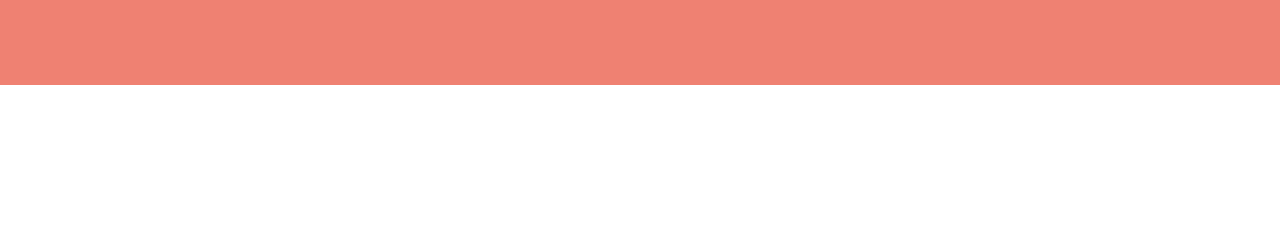
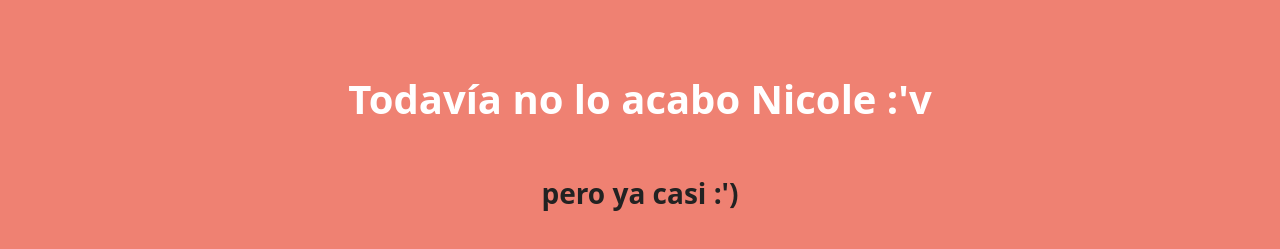
Before and after one commit to RodrigoSBautista/Project1, a plain HTML site: page index.html in a window 1280 px wide. Shown: the part 1896-2145 px from the top of the page. Before the commit the page ends 1981 px from the top, so only its background shows below. Drawn offline with nearby package versions, Linux system fonts and the light colour scheme.

Commit message:
Update index.html

```diff
--- a/index.html
+++ b/index.html
@@ -187,6 +187,10 @@
             alt="mashable-logo"
           />
         </div>
+        <div style="text-align: center; padding-top: 9vh; color: white">
+          <h1>Todavía no lo acabo Nicole :'v</h1>
+          <h3>pero ya casi :')</h3>
+        </div>
       </div>
     </section>
   </body>
```
